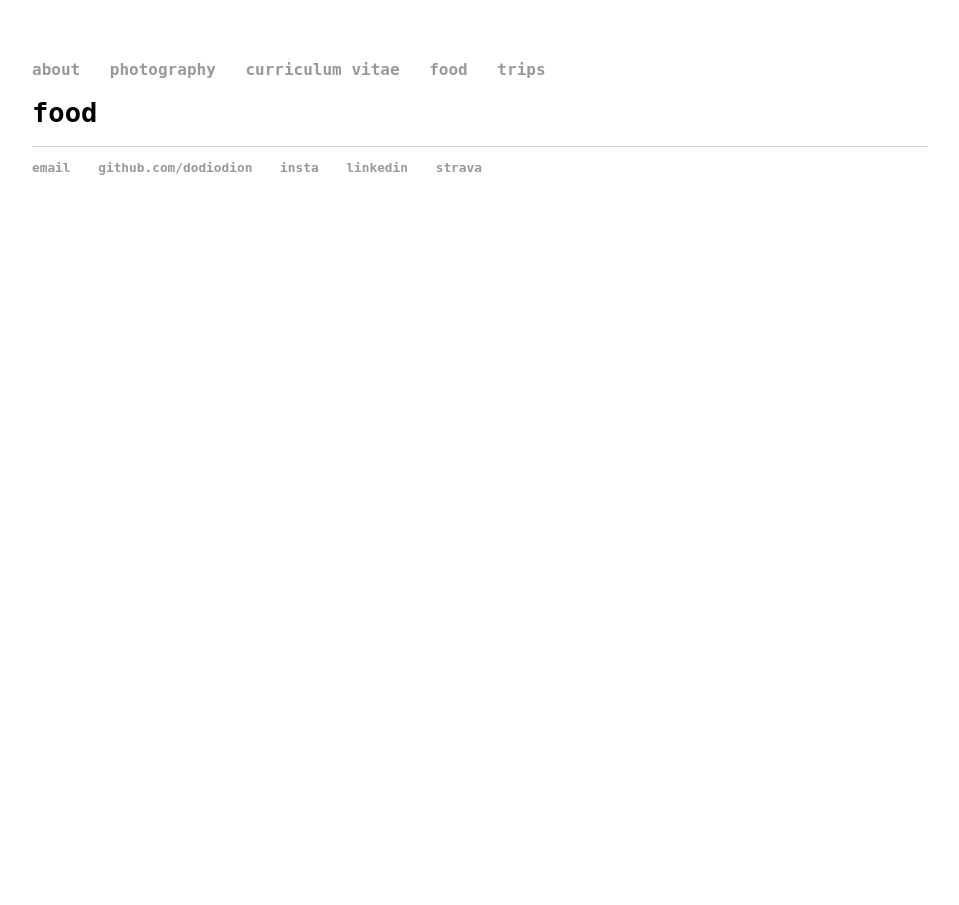
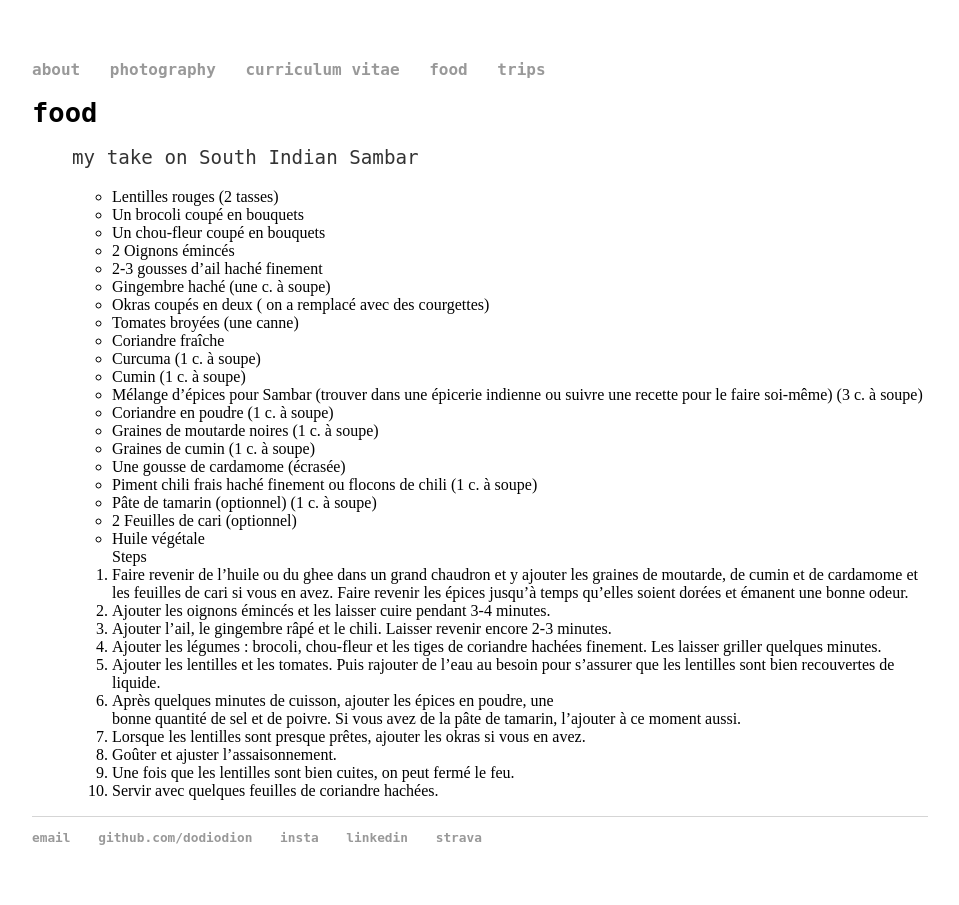
Before and after one commit to dodiodion/dodiodion.github.io, a Jekyll site: the page built from food.html, in a window 1280 px wide. Shown: the whole page, without its empty margins (160-1119 px from the left). Built offline with Jekyll 4.4.1, drawn with Linux system fonts in a browser that asks for light colours.

Commit message:
add sambar recipe

```diff
--- a/food.html
+++ b/food.html
@@ -4,4 +4,47 @@ title: food
 ---
 <h1>{{ page.title }}</h1>
 <ul class="food">
+	<p> my take on South Indian Sambar </p>
+	<ul>
+		<li> Lentilles rouges (2 tasses)</li>
+		<li> Un brocoli coupé en bouquets</li>
+		<li> Un chou-fleur coupé en bouquets</li>
+		<li> 2 Oignons émincés</li>
+		<li> 2-3 gousses d’ail haché finement</li>
+		<li> Gingembre haché (une c. à soupe)</li>
+		<li> Okras coupés en deux ( on a remplacé avec des courgettes)</li>
+		<li> Tomates broyées (une canne)</li>
+		<li> Coriandre fraîche</li>
+		<li> Curcuma (1 c. à soupe)</li>
+		<li> Cumin (1 c. à soupe)</li>
+		<li> Mélange d’épices pour Sambar (trouver dans une épicerie indienne ou suivre une recette pour le faire soi-même) (3 c. à soupe)</li>
+		<li> Coriandre en poudre (1 c. à soupe)</li>
+		<li> Graines de moutarde noires (1 c. à soupe)</li>
+		<li> Graines de cumin (1 c. à soupe)</li>
+		<li> Une gousse de cardamome (écrasée)</li>
+		<li> Piment chili frais haché finement ou flocons de chili (1 c. à soupe)</li>
+		<li> Pâte de tamarin (optionnel) (1 c. à soupe)</li>
+		<li> 2 Feuilles de cari (optionnel)</li>
+		<li> Huile végétale</li>
+	</ul>
+	<ol> Steps
+		<li>Faire revenir de l’huile ou du ghee dans un grand chaudron et y ajouter
+			 les graines de moutarde, de cumin et de cardamome et les feuilles de cari
+			  si vous en avez. Faire revenir les épices jusqu’à temps qu’elles soient
+				dorées et émanent une bonne odeur.</li>
+		<li>Ajouter les oignons émincés et les laisser cuire pendant 3-4 minutes.</li>
+		<li>Ajouter l’ail, le gingembre râpé et le chili. Laisser revenir encore
+			2-3 minutes.</li>
+		<li>Ajouter les légumes : brocoli, chou-fleur et les tiges de coriandre
+			hachées finement. Les laisser griller quelques minutes. </li>
+	  <li>Ajouter les lentilles et les tomates. Puis rajouter de l’eau au besoin
+			 pour s’assurer que les lentilles sont bien recouvertes de liquide. </li>
+		<li>Après quelques minutes de cuisson, ajouter les épices en poudre, une </li>
+			 bonne quantité de sel et de poivre. Si vous avez de la pâte de tamarin,
+			  l’ajouter à ce moment aussi.</li>
+		<li>Lorsque les lentilles sont presque prêtes, ajouter les okras si vous en avez.
+		<li>Goûter et ajuster l’assaisonnement.</li>
+		<li>Une fois que les lentilles sont bien cuites, on peut fermé le feu.</li>
+		<li>Servir avec quelques feuilles de coriandre hachées.</li>
+	</ol>
 </ul>
```
